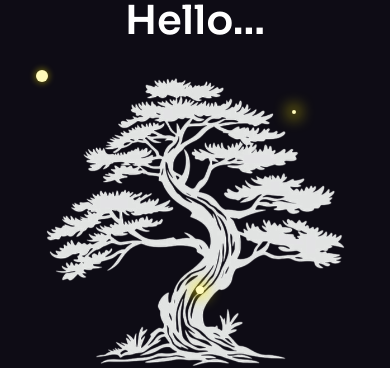
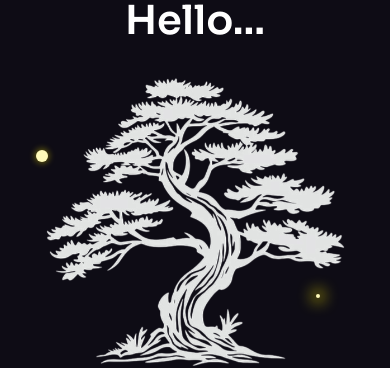
Before and after one commit to TannerR23/tanners-website, a React (Vite) app: page / in a window 390 px wide. Shown: the part 157-525 px from the top of the page. Built offline with nearby package versions, Linux system fonts and the light colour scheme.

Commit message:
Changed star positioning on smaller screens

```diff
--- a/src/components/HomeStars.jsx
+++ b/src/components/HomeStars.jsx
@@ -29,7 +29,7 @@ export const BackgroundStars = ({ parallaxRef }) => {
         <div className="absolute">
           <div
             style={generateAnimationStyle()}
-            className={`star w-2 h-2 ml-[11rem] -mt-[12rem] rounded-full transition-transform duration-500 ease-out ${
+            className={`star w-2 h-2 xs:hidden ml-[11rem] -mt-[12rem] rounded-full transition-transform duration-500 ease-out ${
               mounted ? "translate-y-0 opacity-100" : "translate-y-10 opacity-0"
             }`}
           />
@@ -38,7 +38,7 @@ export const BackgroundStars = ({ parallaxRef }) => {
         <div className="absolute">
           <div
             style={generateAnimationStyle()}
-            className={`star w-1 h-1 ml-[17rem] -mt-[23rem] rounded-full transition-transform duration-500 ease-out ${
+            className={`star w-1 h-1 between-md-sm:ml-[28.5rem] xs:ml-[18.5rem] xs:-mt-[11.5rem] between-md-sm:-mt-[9.5rem] ml-[17rem] -mt-[23rem] rounded-full transition-transform duration-500 ease-out ${
               mounted ? "translate-y-0 opacity-100" : "translate-y-10 opacity-0"
             }`}
           />
@@ -47,7 +47,7 @@ export const BackgroundStars = ({ parallaxRef }) => {
         <div className="absolute">
           <div
             style={generateAnimationStyle()}
-            className={`star w-3 h-3 ml-[1rem] -mt-[25.5rem] rounded-full transition-transform duration-500 ease-out ${
+            className={`star w-3 h-3 ml-[1rem] xs:-mt-[20.5rem] -mt-[25.5rem] rounded-full transition-transform duration-500 ease-out ${
               mounted ? "translate-y-0 opacity-100" : "translate-y-10 opacity-0"
             }`}
           />
@@ -65,7 +65,7 @@ export const BackgroundStars = ({ parallaxRef }) => {
         <div className="absolute">
           <div
             style={generateAnimationStyle()}
-            className={`star w-1 h-1 below-md:ml-[45.5rem] below-md:-mt-[9.5rem] between-md-sm:ml-[30.5rem] ml-[47.5rem] -mt-[14.5rem] rounded-full transition-transform duration-500 ease-out ${
+            className={`star w-1 h-1 below-md:ml-[45.5rem] below-md:-mt-[9.5rem] between-md-sm:hidden ml-[47.5rem] -mt-[14.5rem] rounded-full transition-transform duration-500 ease-out ${
               mounted ? "translate-y-0 opacity-100" : "translate-y-10 opacity-0"
             }`}
           />
```
